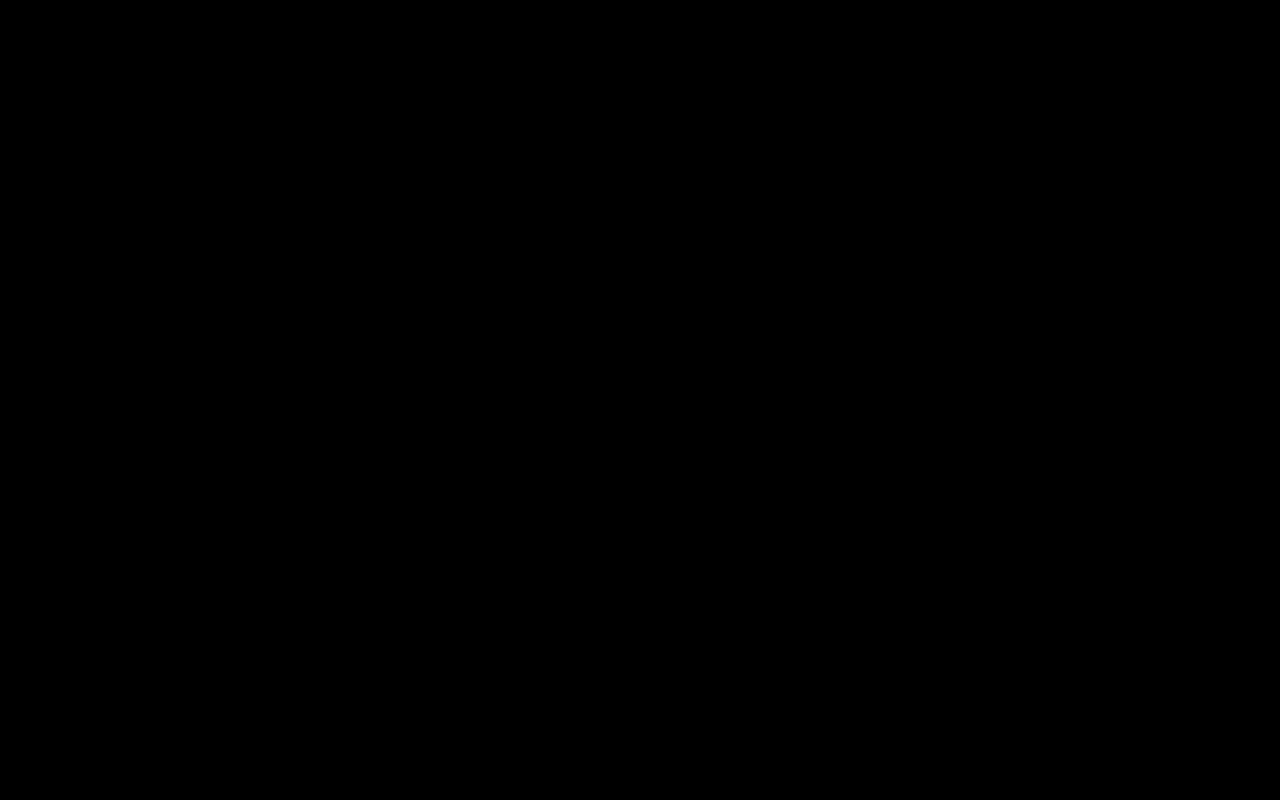
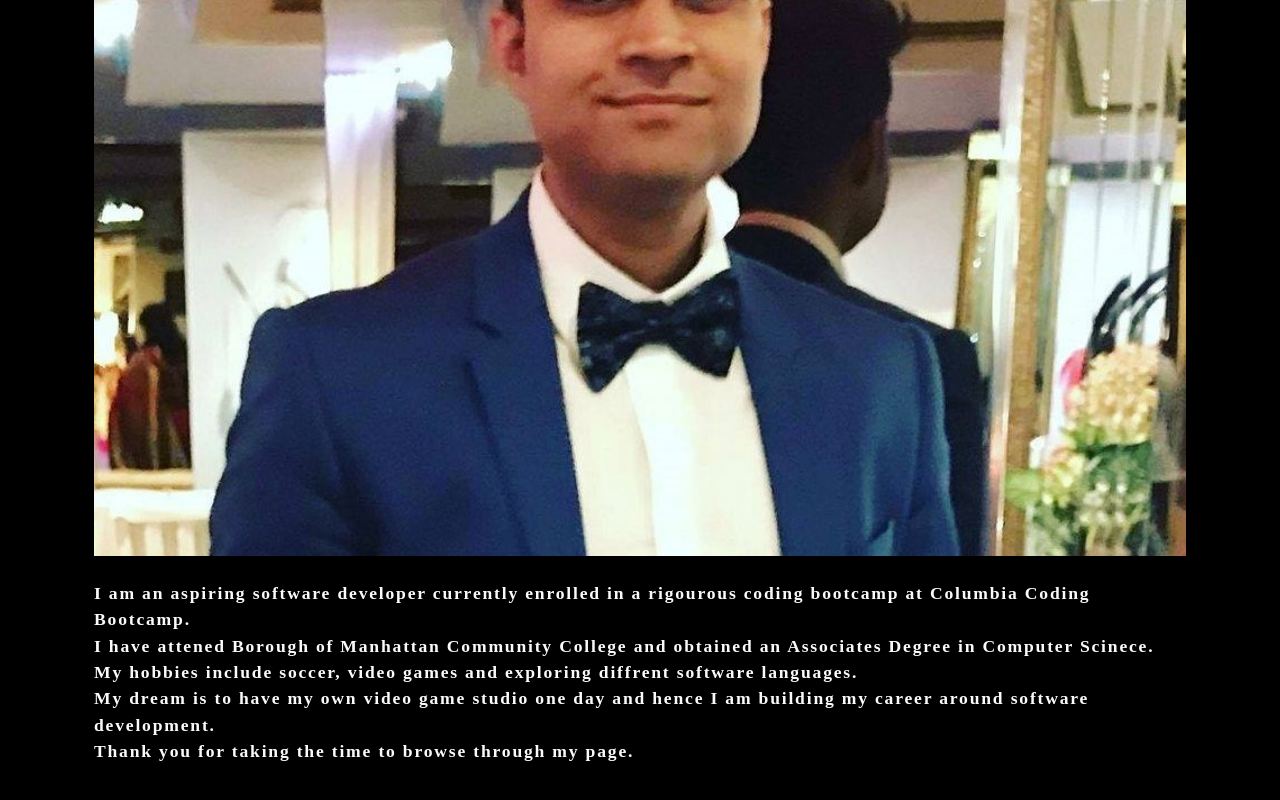
Before and after one commit to MKHLink/enhanced-portfolio, a React (Create React App) app: page / in a window 1280 px wide. Shown: the part 512-1312 px from the top of the page. Before the commit the page ends 800 px from the top, so only its background shows below. Built offline with nearby package versions, Linux system fonts and the light colour scheme.

Commit message:
able to render About me section

```diff
--- a/src/App.js
+++ b/src/App.js
@@ -1,10 +1,14 @@
 import React from "react";
 import Nav from "./components/Nav";
+import About from "./components/About";
 
 function App() {
   return (
     <div>
       <Nav></Nav>
+      <main>
+        <About></About>
+      </main>
     </div>
   );
 }
--- /dev/null
+++ b/src/components/About/index.js
@@ -0,0 +1,22 @@
+import React from "react";
+import PFP from "../../Assets/ProfilePic/PFP.jpg";
+
+function About(){
+    return(
+        <section className="my-5">
+            <h1 id="about">About Me</h1>
+            <img src={PFP} className="my-2" style={{width:"100%"}} alt="profile-pic"/>
+            <p>
+                 I am an aspiring software developer currently enrolled in a rigourous coding bootcamp at Columbia Coding Bootcamp.<br />
+                I have attened Borough of Manhattan Community College and
+                obtained an Associates Degree in Computer Scinece. <br />
+                My hobbies include soccer, video games and exploring diffrent software languages.<br />
+                My dream is to have my own video game studio one day and hence
+                I am building my career around software development.<br />
+                Thank you for taking the time to browse through my page.
+            </p>
+        </section>
+    );
+}
+
+export default About;
```
Also changed, not shown: src/Assets/ProfilePic/PFP.jpg (added).
